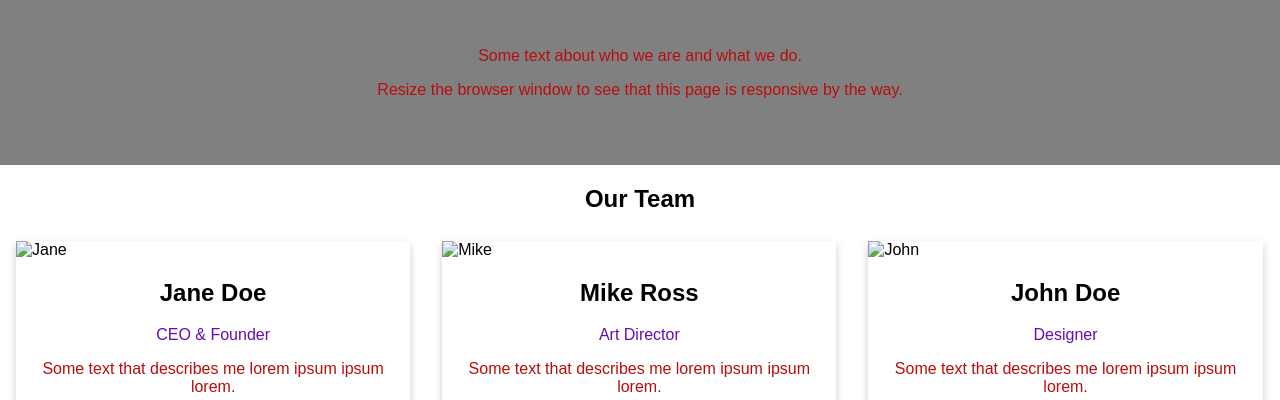
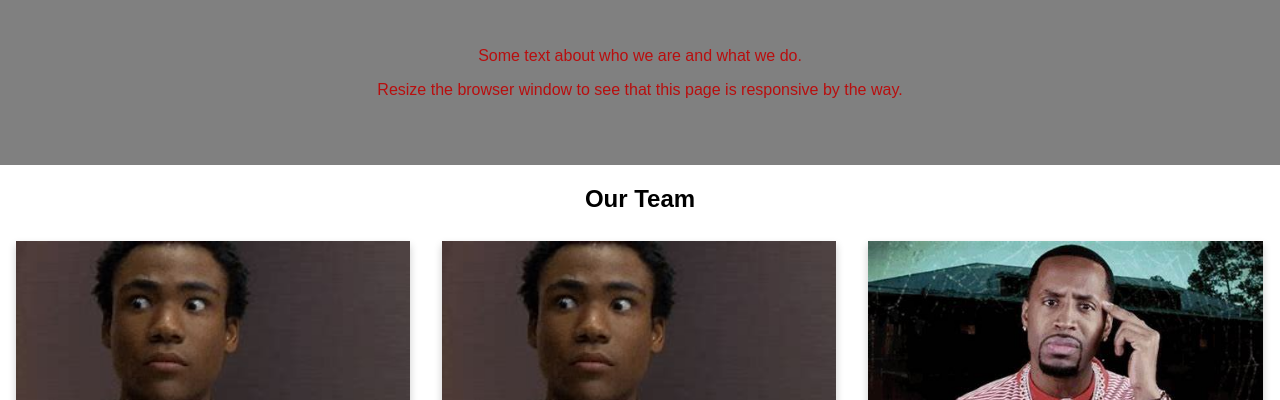
Before and after one commit to joyingfirm/web, a plain HTML site: page about.html in a window 1280 px wide. Shown: the part 400-800 px from the top of the page. Drawn offline with Linux system fonts and the light colour scheme; the site is published under a folder, as on GitHub Pages, so addresses that start at the root find nothing.

Commit message:
update the page

```diff
--- a/about.html
+++ b/about.html
@@ -31,7 +31,7 @@
       <div class="row">
         <div class="column">
           <div class="card">
-            <img src="/images/ba.jpeg" alt="Jane" style="width:100%">
+            <img src="images/ba.jpeg" alt="Jane" style="width:100%">
             <div class="container">
               <h2>Jane Doe</h2>
               <p class="title">CEO & Founder</p>
@@ -44,7 +44,7 @@
 
         <div class="column">
           <div class="card">
-            <img src="/images/ba.jpeg" alt="Mike" style="width:100%">
+            <img src="images/ba.jpeg" alt="Mike" style="width:100%">
             <div class="container">
               <h2>Mike Ross</h2>
               <p class="title">Art Director</p>
@@ -57,7 +57,7 @@
 
         <div class="column">
           <div class="card">
-            <img src="/images/emotion.jpeg" alt="John" style="width:100%">
+            <img src="images/emotion.jpeg" alt="John" style="width:100%">
             <div class="container">
               <h2>John Doe</h2>
               <p class="title">Designer</p>
```
